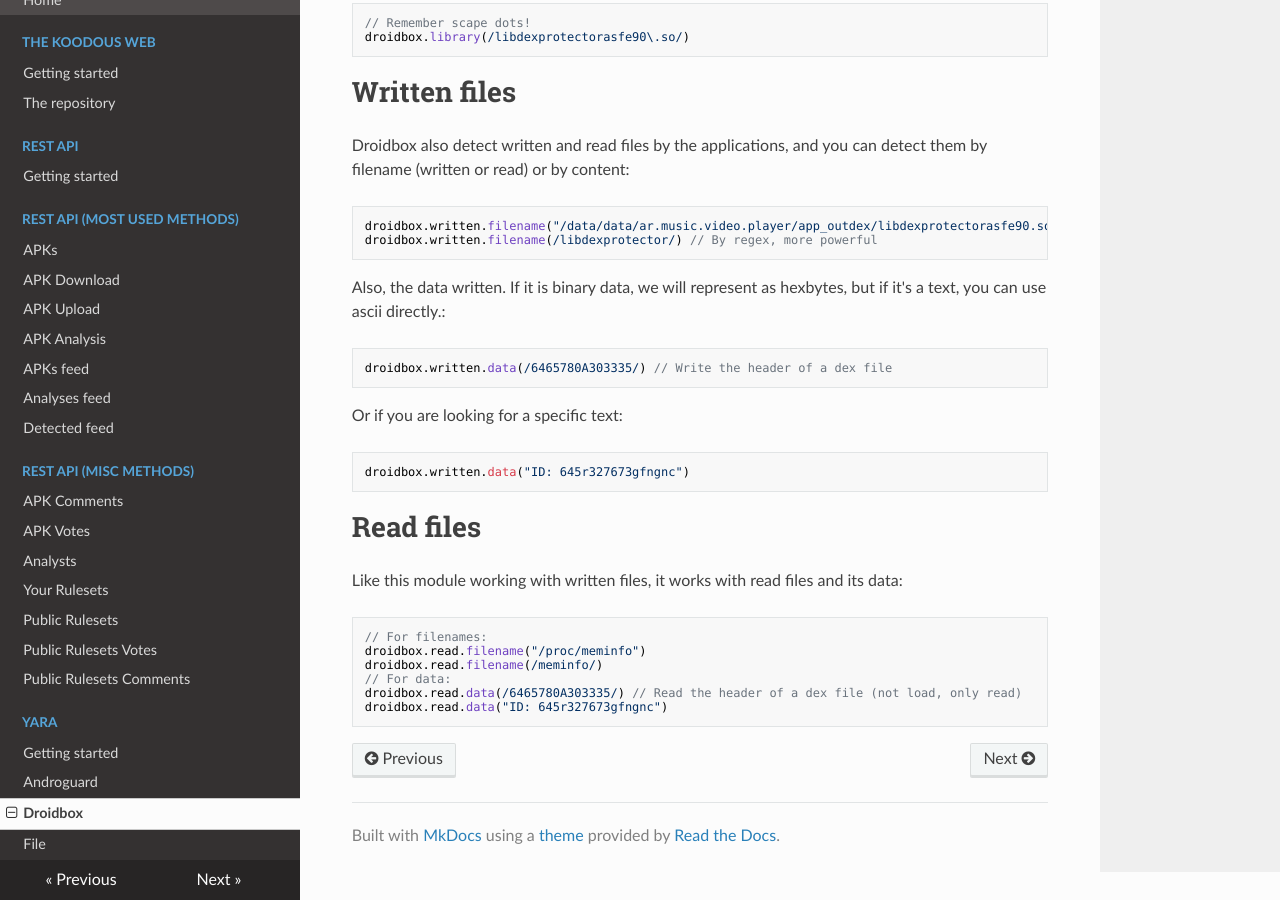
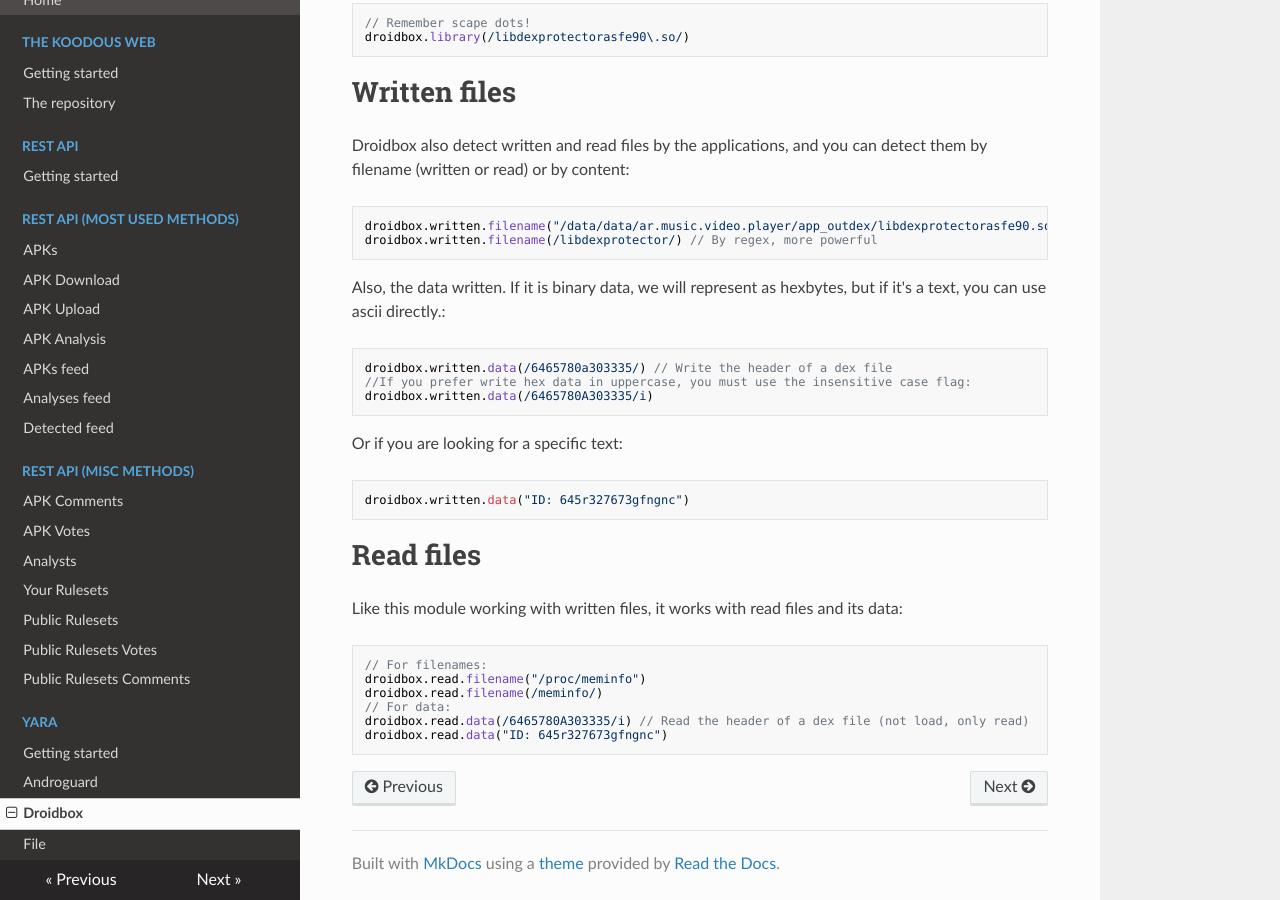
Before and after one commit to Koodous/docs.koodous.com, an MkDocs documentation site: the page built from docs/yara/droidbox.md, in a window 1280 px wide and 900 px high, scrolled down 1600 px. Built offline with MkDocs 1.6.1, drawn with Linux system fonts in a browser that asks for light colours; nearby versions of some CDN libraries; old or Windows-style settings are respelled for this version of MkDocs.

Commit message:
Fix problem with flag insensitive case

````diff
--- a/docs/yara/droidbox.md
+++ b/docs/yara/droidbox.md
@@ -80,7 +80,9 @@ droidbox.written.filename(/libdexprotector/) // By regex, more powerful
 
 Also, the data written. If it is binary data, we will represent as hexbytes, but if it's a text, you can use ascii directly.:
 ```
-droidbox.written.data(/6465780A303335/) // Write the header of a dex file
+droidbox.written.data(/6465780a303335/) // Write the header of a dex file
+//If you prefer write hex data in uppercase, you must use the insensitive case flag:
+droidbox.written.data(/6465780A303335/i)
 ```
 Or if you are looking for a specific text:
 ```
@@ -94,6 +96,6 @@ Like this module working with written files, it works with read files and its da
 droidbox.read.filename("/proc/meminfo")
 droidbox.read.filename(/meminfo/)
 // For data:
-droidbox.read.data(/6465780A303335/) // Read the header of a dex file (not load, only read)
+droidbox.read.data(/6465780A303335/i) // Read the header of a dex file (not load, only read)
 droidbox.read.data("ID: 645r327673gfngnc")
 ```
````
